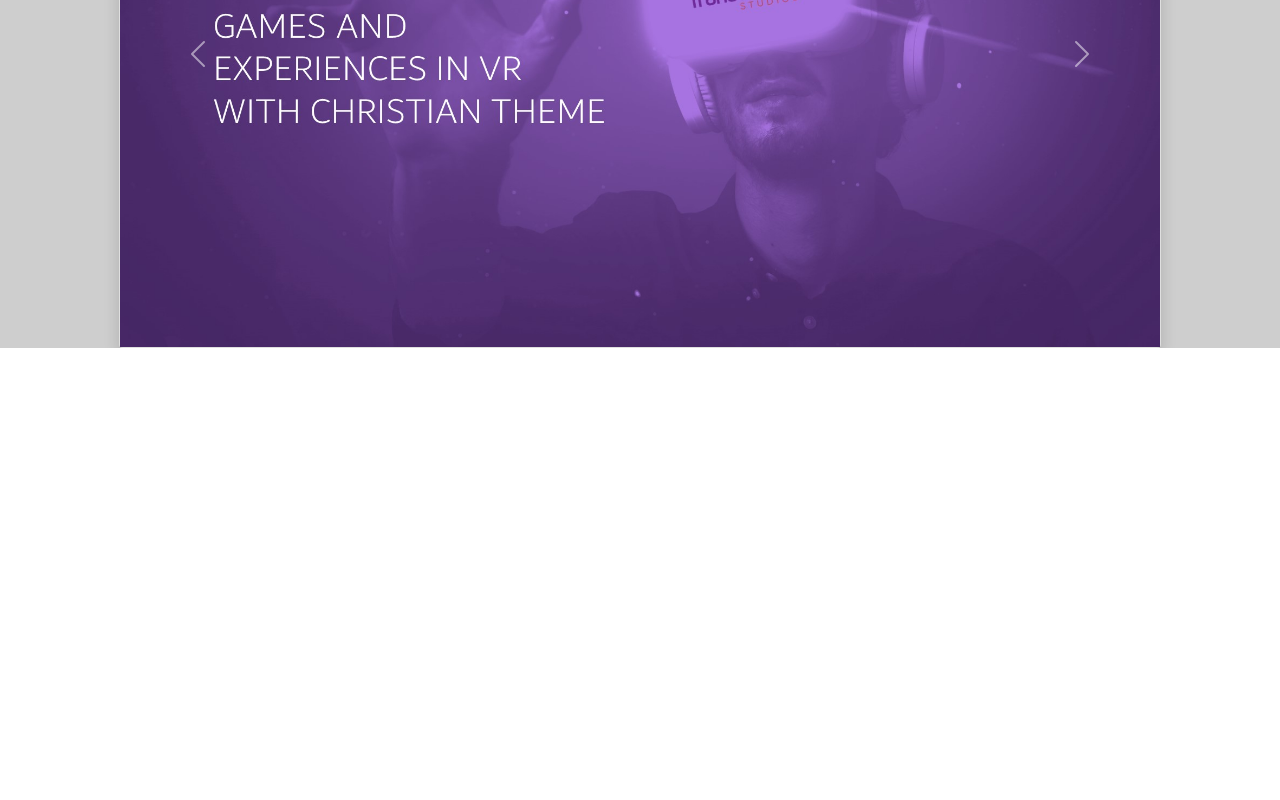
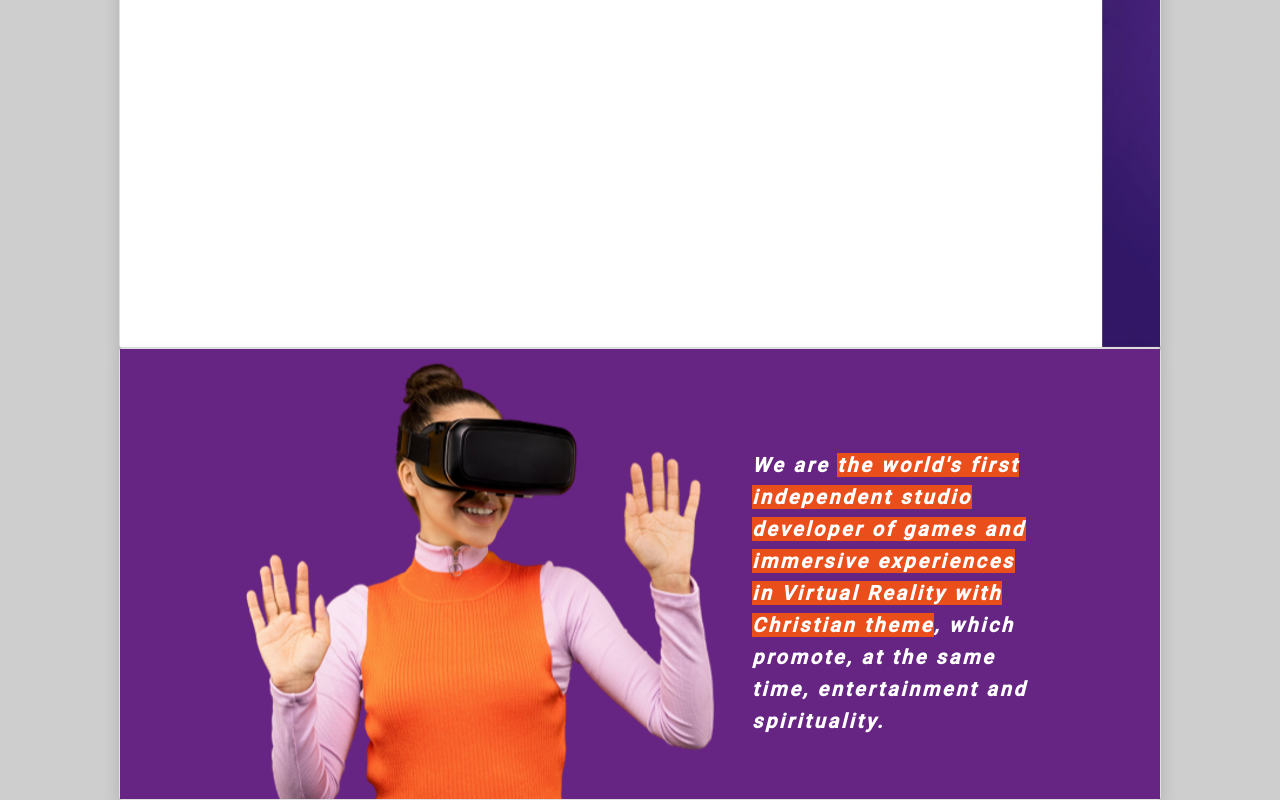
Before and after one commit to marcogandra/pagina_transcender, a Next.js app: page / in a window 1280 px wide. Shown: the part 527-1327 px from the top of the page. Before the commit the page ends 875 px from the top, so only its background shows below. Built offline with nearby package versions, Linux system fonts and the light colour scheme.

Commit message:
first commit

```diff
--- /dev/null
+++ b/pages/components/Caixa1/index.tsx
@@ -0,0 +1,103 @@
+import React from 'react'
+import {
+  UncontrolledCarousel,
+  Row,
+  Col,
+  Card,
+  CardBody,
+  TabContent,
+  TabPane
+} from 'reactstrap'
+
+const Caixa1 = (props) => {
+  const [hTabsIcons, setHTabsIcons] = React.useState('hTabsIcons-1')
+
+  return (
+    <>
+
+      <style>{`
+
+        div[name="cartao_caixa1"] {
+            background-color: #662483;
+            padding: 0;
+            margin: 0;
+
+        }
+
+        .Texto_Caixa1{
+          font-family: "Roboto", sans-serif;
+          font-size: 20px;
+          letter-spacing: 2pt;
+          font-weight: bold;
+          font-style: italic;
+          line-height: 24pt;
+          color: #FFFFFF;
+          height: 450px;
+          padding: 100px;
+          margin: 0;
+
+        }
+
+        div[name="Texto_Card_Caixa1"] {
+          margin: 0;
+
+
+        }
+
+
+        .fundo_laranja_caixa1{
+          display: inline;
+          background-color: #e94e1b;
+        }
+
+        img[name="imagem_caixa1"] {
+          width: 100%;
+          vertical-align: bottom;
+          margin: 0;
+          padding: 0;
+          position:absolute;
+          bottom: 0;
+        }
+
+        .div_flex_caixa1{
+          position:relative;
+        }
+
+        .bgImagem_Caixa1{
+          background: url("./assets/mulher01.png") left center no-repeat;
+        }
+
+      `}</style>
+
+      <Card className="shadow" id="caixa1">
+        <CardBody name="cartao_caixa1">
+          <TabContent id="myTabContent" activeTab={hTabsIcons}>
+            <TabPane tabId="hTabsIcons-1" role="tabpanel">
+
+              <div className="bgImagem_Caixa1">
+
+                <div className="container-fluid" >
+                  <div className="row" >
+                    <div className="col-md-6" >
+
+                    </div >
+                    <div className="col-md-6" >
+                      <p className="Texto_Caixa1">
+                        We are <span className="fundo_laranja_caixa1">the world's first independent studio developer of games and immersive experiences in Virtual Reality with Christian theme</span>, which promote, at the same time, entertainment and spirituality.
+                      </p>
+                    </div>
+                  </div>
+
+                </div>
+              </div>
+
+            </TabPane>
+          </TabContent>
+        </CardBody>
+      </Card>
+
+    </>
+  )
+}
+
+export default Caixa1
--- a/pages/index.tsx
+++ b/pages/index.tsx
@@ -6,6 +6,7 @@ import 'bootstrap/dist/css/bootstrap.min.css'
 import Cabecalho from './components/Cabecalho'
 import Social from './components/Social'
 import Carrocel from './components/Carrocel'
+import Caixa1  from './components/Caixa1'
 
 export default function Home() {
   return (
@@ -33,6 +34,7 @@ export default function Home() {
                 <Cabecalho />
                 <Social />
                 <Carrocel />
+                <Caixa1 />
               </div>
 
               <div className="col-md-1" >
```
